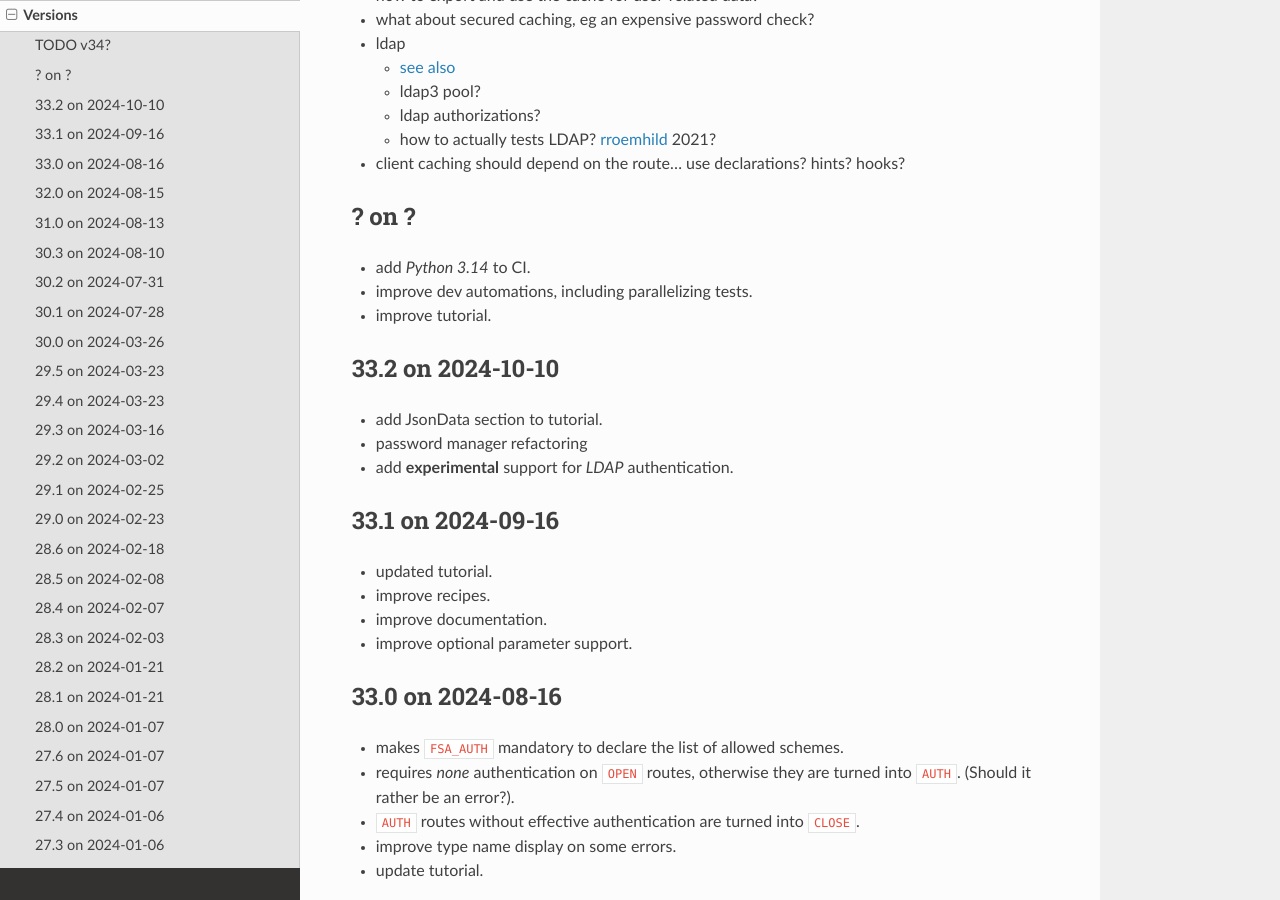
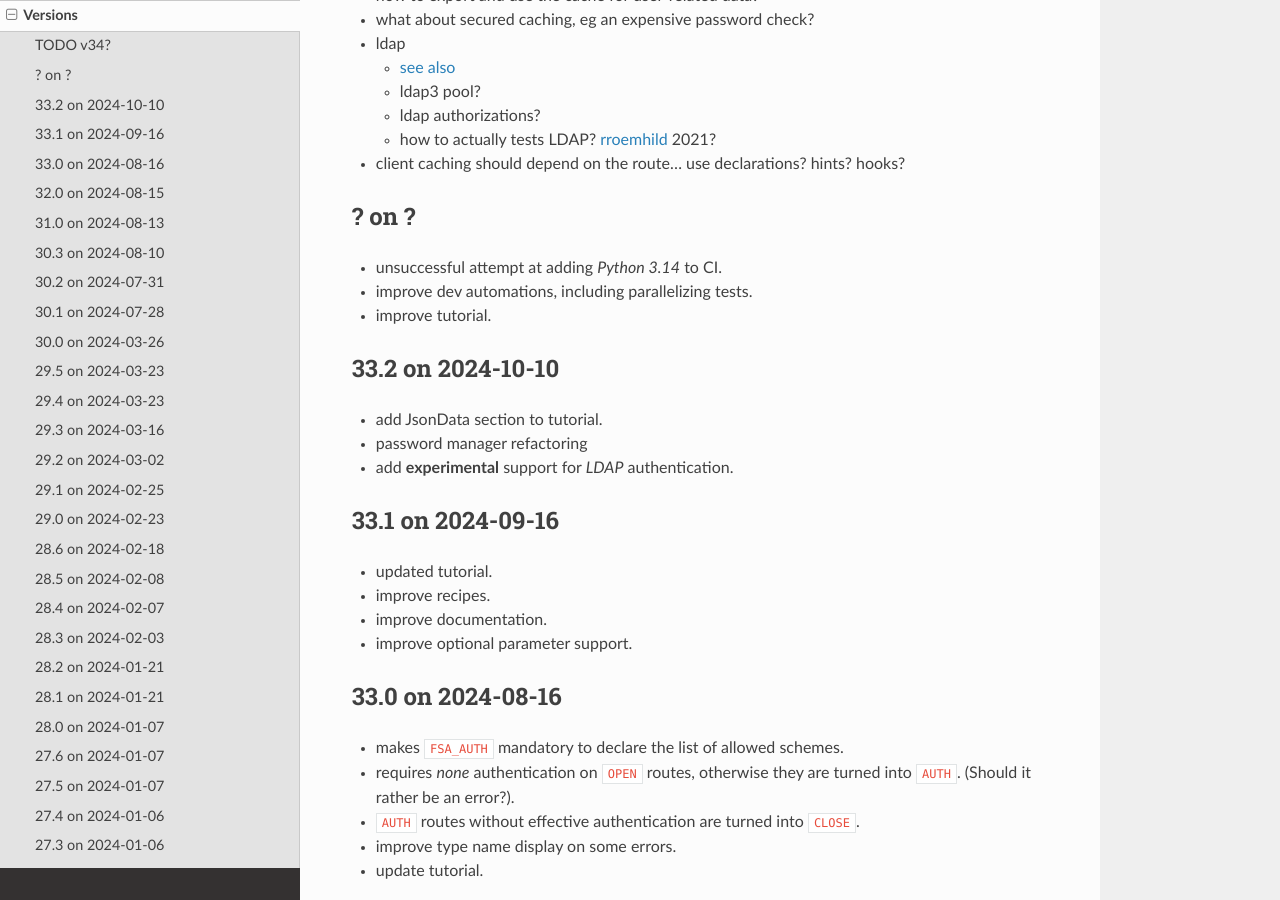
Before and after one commit to zx80/flask-simple-auth, a Sphinx documentation site: the page built from docs/VERSIONS.md, in a window 1280 px wide and 900 px high, scrolled down 400 px. Built offline with Sphinx 7.4.7 and the Read the Docs theme 3.1.0, drawn with Linux system fonts in a browser that asks for light colours; pages that are not in the unit, such as notebooks, are missing from menus.

Commit message:
nop, not yet, pydantic-core install issue (down to cargo?!).

```diff
--- a/docs/VERSIONS.md
+++ b/docs/VERSIONS.md
@@ -23,7 +23,7 @@ and packaged on [PyPI](https://pypi.org/project/FlaskSimpleAuth/).
 
 ## ? on ?
 
-- add _Python 3.14_ to CI.
+- unsuccessful attempt at adding _Python 3.14_ to CI.
 - improve dev automations, including parallelizing tests.
 - improve tutorial.
 
```
Also changed, not shown: 1 other file.
